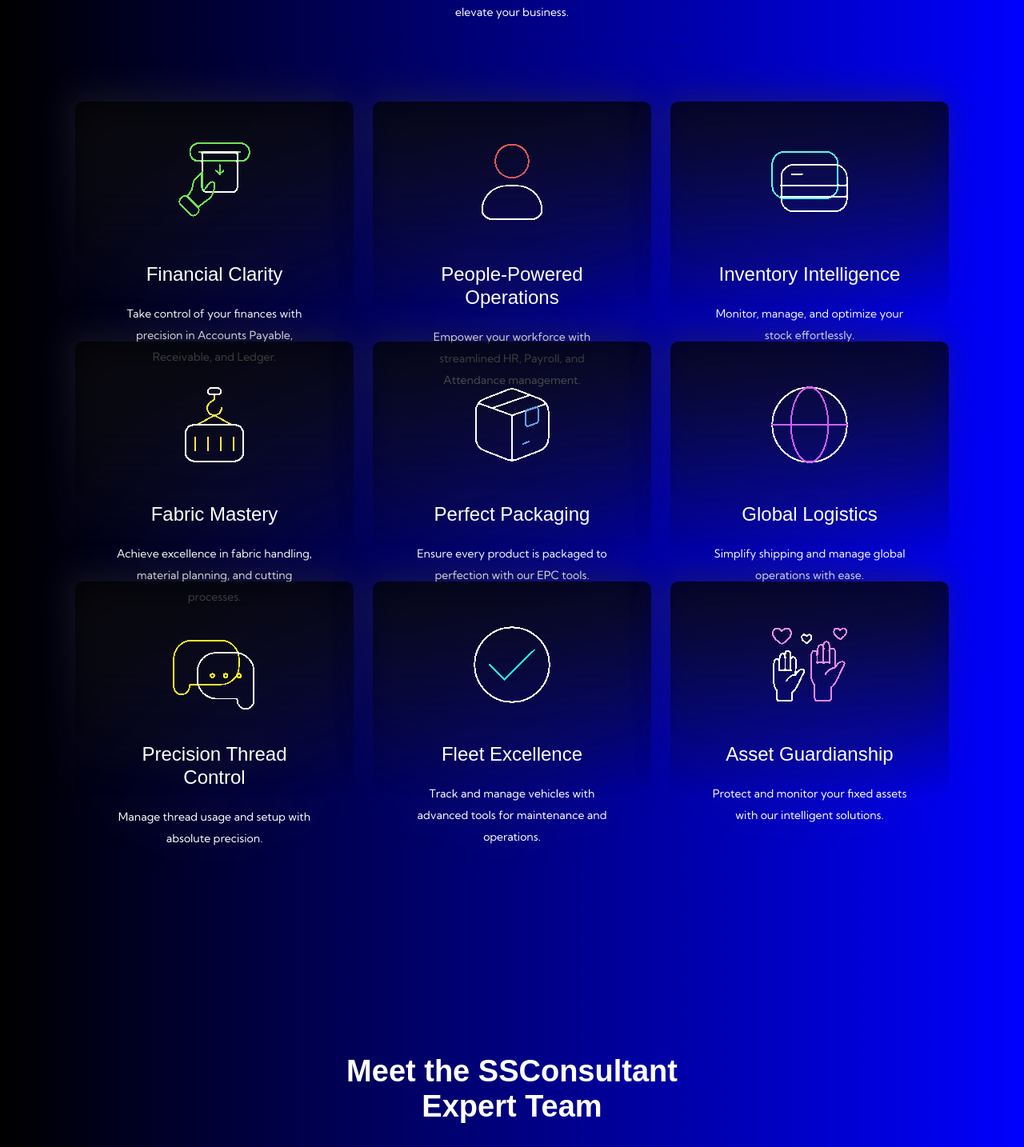
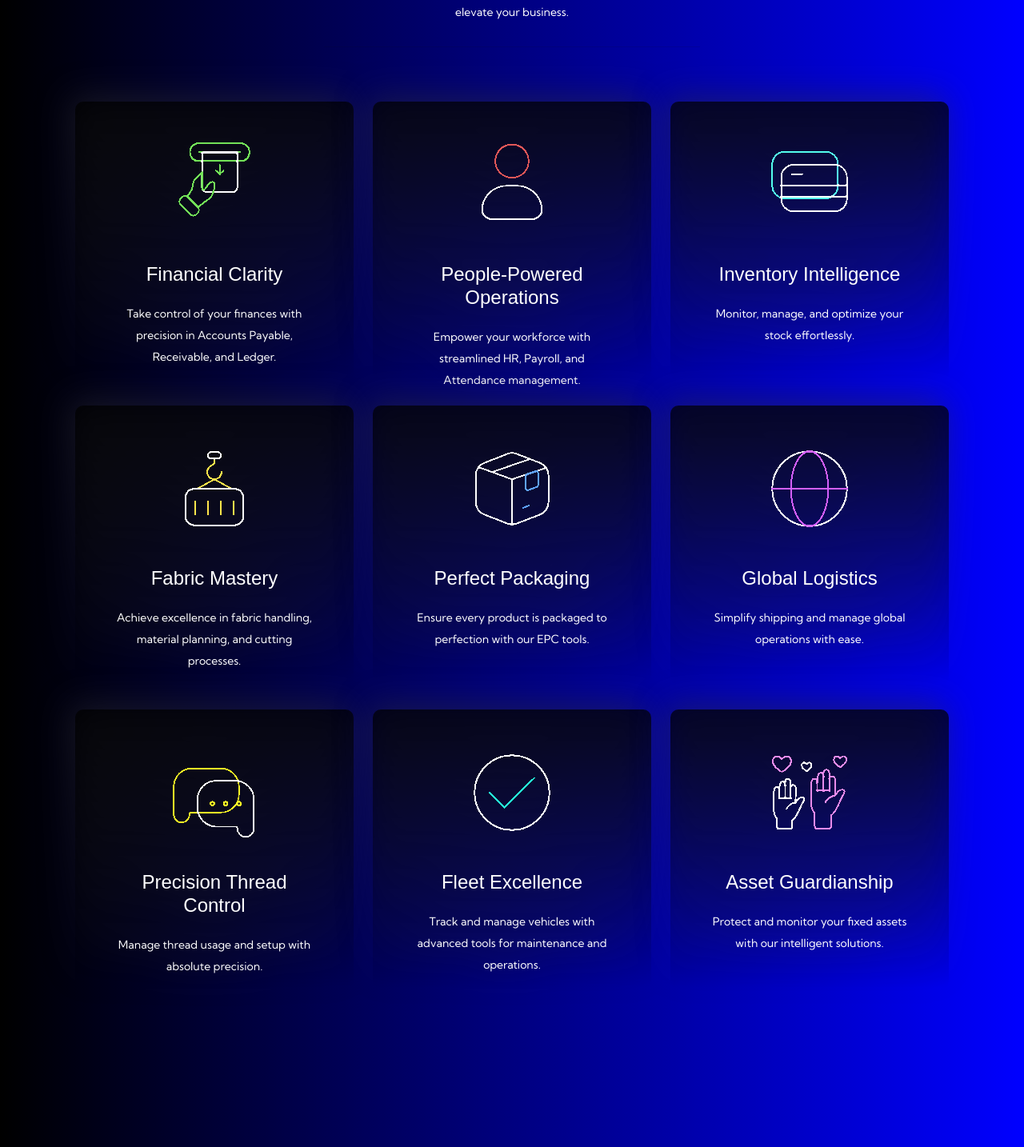
Before and after one commit to Hassamfuxion/Test, a React (Create React App) app in the folder my-app/: page /about in a window 1280 px wide. Shown: the part 2215-3649 px from the top of the page at 80% size. Built offline with nearby package versions, Linux system fonts and the light colour scheme; a web font is replaced by a local one.

Commit message:
Update About.js

```diff
--- a/my-app/src/About.js
+++ b/my-app/src/About.js
@@ -157,7 +157,7 @@
       </div>
       <div className="col-lg-6">
       <div className="row">
-  <div className="about-testi-scroll">
+  <div className="about-testi-scroll" >
     <div className="about-scroll">
       {[
         {
@@ -196,8 +196,9 @@
           rating: 5
         }
       ].map((item, index) => (
-        <div className="col-lg-12" key={index}>
-          <div className="testimonial-single-box2">
+        <div className="col-lg-12" key={index} >
+      <div className="testimonial-single-box2" >
+
             <div className="testi-people">
               <img src={item.image} alt={item.title} />
             </div>
@@ -318,7 +319,7 @@
 
     <div className="row">
       <div className="col-lg-4 col-md-6">
-        <div className="feature-single-box">
+        <div className="feature-single-box" style={{ height: "350px" }}>
           <div className="feature-icon">
             <img src="assets/images/resource/icongif25.gif" alt="" />
           </div>
@@ -334,7 +335,7 @@
       </div>
 
       <div className="col-lg-4 col-md-6">
-        <div className="feature-single-box">
+        <div className="feature-single-box" style={{ height: "350px" }}>
           <div className="feature-icon">
             <img src="assets/images/resource/icongif26.gif" alt="" />
           </div>
@@ -350,7 +351,7 @@
       </div>
 
       <div className="col-lg-4 col-md-6">
-        <div className="feature-single-box">
+        <div className="feature-single-box" style={{ height: "350px" }}>
           <div className="feature-icon">
             <img src="assets/images/resource/icongif29.gif" alt="" />
           </div>
@@ -366,7 +367,7 @@
       </div>
 
       <div className="col-lg-4 col-md-6">
-        <div className="feature-single-box">
+        <div className="feature-single-box" style={{ height: "350px" }}>
           <div className="feature-icon">
             <img src="assets/images/resource/icongif28.gif" alt="" />
           </div>
@@ -382,7 +383,7 @@
       </div>
 
       <div className="col-lg-4 col-md-6">
-        <div className="feature-single-box">
+        <div className="feature-single-box" style={{ height: "350px" }}>
           <div className="feature-icon">
             <img src="assets/images/resource/icongif30.gif" alt="" />
           </div>
@@ -398,7 +399,7 @@
       </div>
 
       <div className="col-lg-4 col-md-6">
-        <div className="feature-single-box">
+        <div className="feature-single-box" style={{ height: "350px" }}>
           <div className="feature-icon">
             <img src="assets/images/resource/icongif31.gif" alt="" />
           </div>
@@ -414,7 +415,7 @@
       </div>
 
       <div className="col-lg-4 col-md-6">
-        <div className="feature-single-box">
+        <div className="feature-single-box" style={{ height: "350px" }}>
           <div className="feature-icon">
             <img src="assets/images/resource/icongif32.gif" alt="" />
           </div>
@@ -430,7 +431,7 @@
       </div>
 
       <div className="col-lg-4 col-md-6">
-        <div className="feature-single-box">
+        <div className="feature-single-box" style={{ height: "350px" }}>
           <div className="feature-icon">
             <img src="assets/images/resource/icongif33.gif" alt="" />
           </div>
@@ -446,7 +447,7 @@
       </div>
 
       <div className="col-lg-4 col-md-6">
-        <div className="feature-single-box">
+        <div className="feature-single-box" style={{ height: "350px" }}>
           <div className="feature-icon">
             <img src="assets/images/resource/icongif34.gif" alt="" />
           </div>
```
